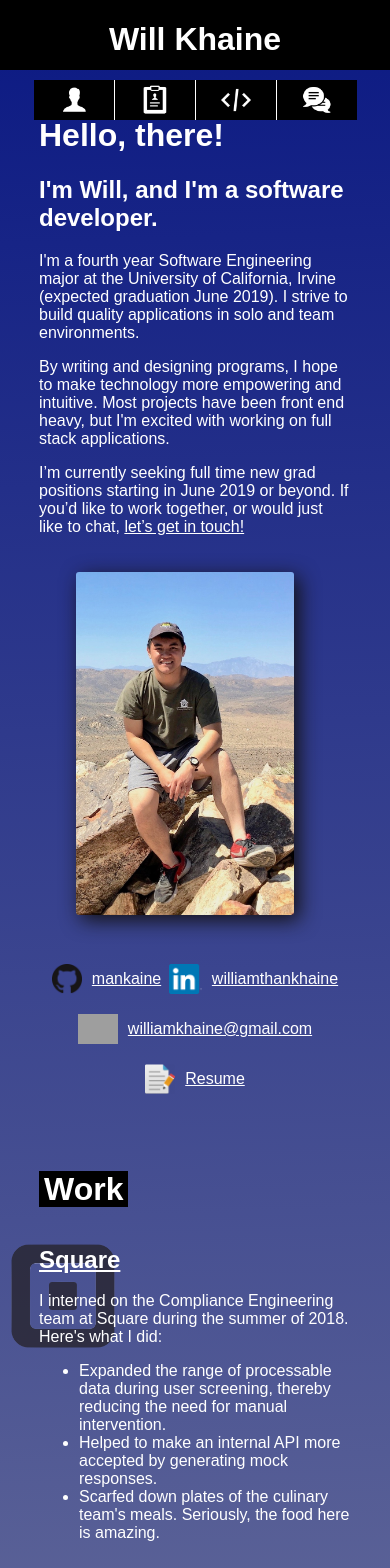
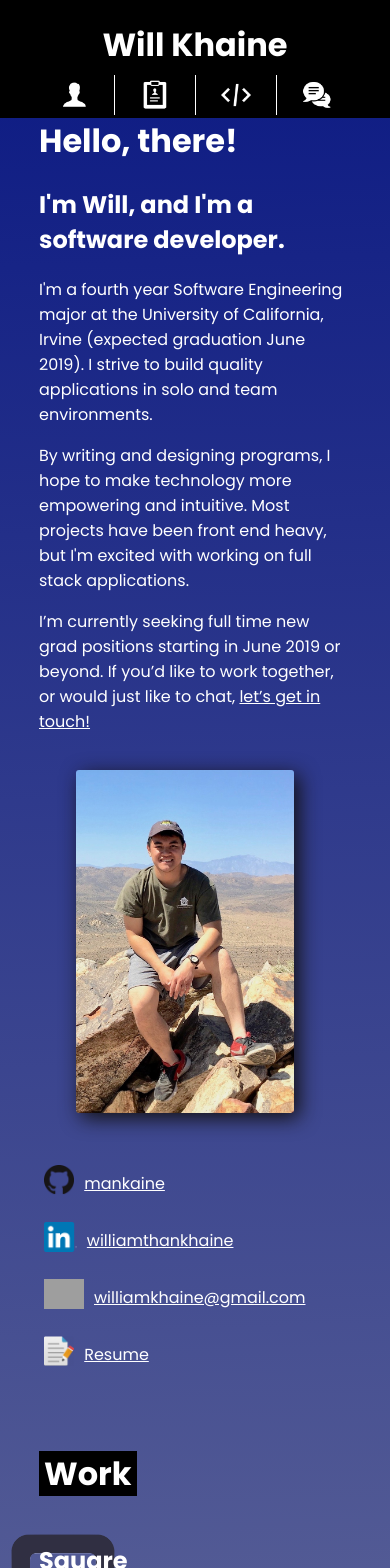
Before and after one commit to mankaine/Portfolio, a React (Create React App) app: page / in a window 390 px wide. Shown: the top 1568 px of the page. Built offline with nearby package versions, Linux system fonts and the light colour scheme; grey boxes are pictures that could not be loaded.

Commit message:
Additional features in responsiveness, i.e. header, intro icons, & secondary font

```diff
--- a/public/index.html
+++ b/public/index.html
@@ -20,7 +20,7 @@
       Learn how to configure a non-root public URL by running `npm run build`.
     -->
     <title>Will Khaine</title>
-    <link href="https://fonts.googleapis.com/css?family=Bree+Serif|Roboto" rel="stylesheet">
+    <link href="https://fonts.googleapis.com/css?family=Poppins:400,700" rel="stylesheet">
     <link rel="manifest" href="%PUBLIC_URL%/manifest.json">
     <link rel="shortcut icon" href="%PUBLIC_URL%/favicon.ico">
     <script src="https://ajax.googleapis.com/ajax/libs/jquery/3.3.1/jquery.min.js"></script>
--- a/src/App.css
+++ b/src/App.css
@@ -13,7 +13,7 @@ body {
   background: linear-gradient(-2deg, #3A2067 0%, rgba(154,155,157,0.87) 53%, #0B1983 100%, #0B1882 100%);
   color: white;
   margin: 0 auto;
-  font-family: 'Futura', sans-serif;
+  font-family: 'Futura', 'Poppins', sans-serif;
 }
 
 .header ~ * {
--- a/src/SectionTitle.css
+++ b/src/SectionTitle.css
@@ -21,7 +21,6 @@
 .section-title .title {
   margin-bottom: 0;
   margin-left: 10%;
-  font-family: Montserrat;
 }
 
 @media screen and (max-width: 750px) {
--- a/src/components/common/Card.css
+++ b/src/components/common/Card.css
@@ -4,13 +4,20 @@
   height: calc(var(--width) * 3 / 2);
   background: white;
   border-radius: 10px;
-  font-family: 'Futura', sans-serif;
   color: black;
   padding: 1.5em 1em;
   position: relative;
   box-shadow: 5px 5px 20px 0px #131111;
   margin-top: auto;
   margin-bottom: auto;
+}
+
+.card h1 {
+  line-height: 1em;
+}
+
+.card p, .card div {
+  line-height: 1.2em;
 }
 
 @media screen and (max-width: 960px) {
--- a/src/components/header/Header.css
+++ b/src/components/header/Header.css
@@ -15,6 +15,16 @@
   .header {
     padding-left: 0;
     text-align: center;
+    background: black;
+    margin-bottom: 0;
+    padding-bottom: 2em;
+  }
+}
+
+
+@media screen and (max-width: 400px) {
+  .header {
+    padding-bottom: 3em;
   }
 }
 
@@ -74,6 +84,7 @@
 
   .menu li {
     background: black;
+    margin-top: -1em;
   }
 }
 
--- a/src/components/introduction/Introduction.css
+++ b/src/components/introduction/Introduction.css
@@ -6,4 +6,5 @@
 .intro {
   display: flex;
   flex-flow: wrap;
+  flex-direction: row;
 }
--- a/src/components/introduction/IntroductionLinks.css
+++ b/src/components/introduction/IntroductionLinks.css
@@ -4,7 +4,7 @@
   display: flex;
   flex-wrap: wrap;
   margin-left: 10px;
-  padding: 60px 5px 20px 5px;
+  padding-top: 16vh;
 }
 
 @media screen and (max-width: 990px) {
@@ -35,6 +35,24 @@
   flex-direction: row;
 }
 
+@media screen and (max-width: 990px) {
+  .link-container {
+    flex-basis: 50%;
+  }
+}
+
+@media screen and (max-width: 650px) {
+  .link-container {
+    flex-basis: auto;
+  }
+}
+
+@media screen and (max-width: 400px) {
+  .link-container {
+    flex-basis: 100%;
+  }
+}
+
 .link-container a {
   flex-basis: 10%;
 }
--- a/src/components/introduction/IntroductionText.css
+++ b/src/components/introduction/IntroductionText.css
@@ -1,5 +1,5 @@
 .intro-text-container {
-  flex-basis: 33%;
+  flex-basis: 30%;
 }
 
 @media screen and (max-width: 990px) {
```
Also changed, not shown: src/components/introduction/IntroductionHeadshot.css (line endings or trailing spaces).
